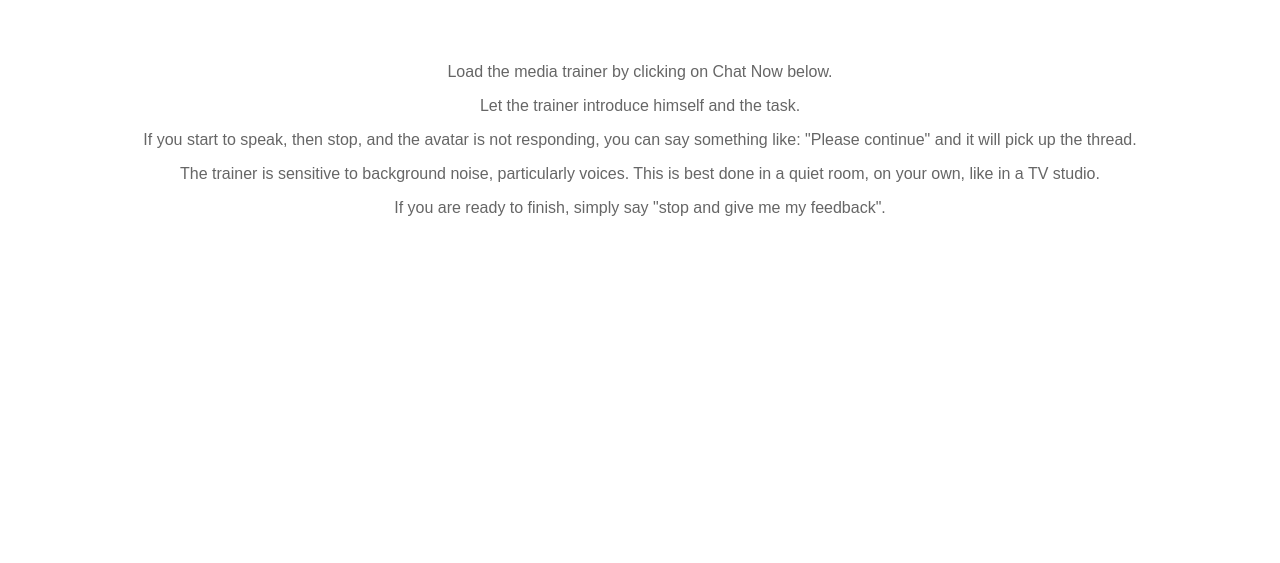
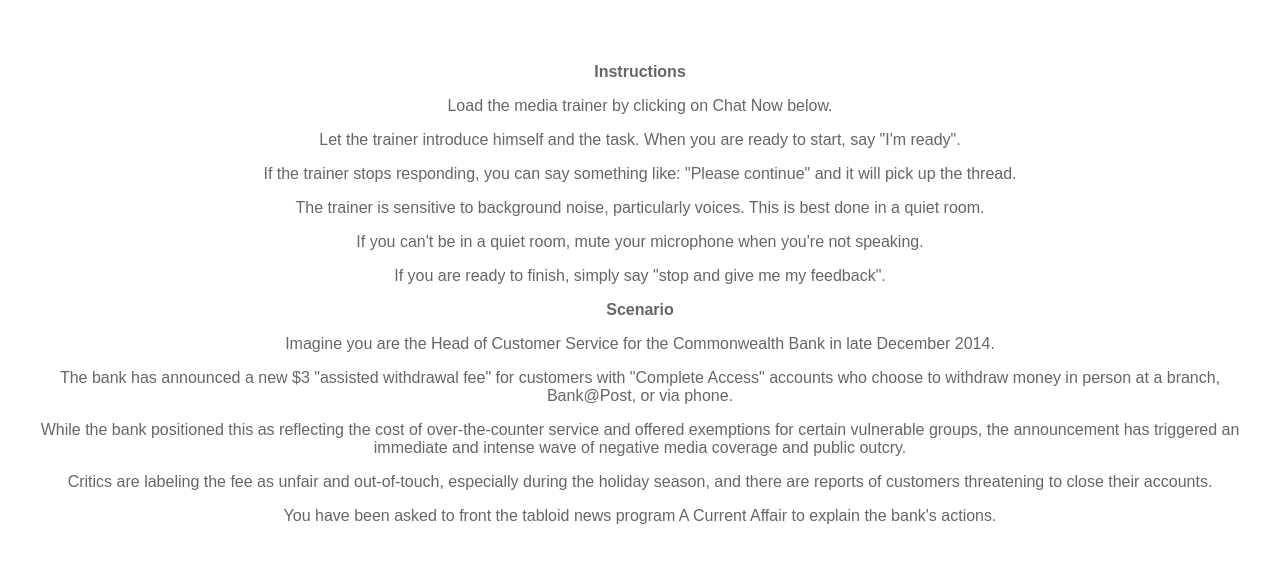
Before and after one commit to shaunmdavies/heygen-demo-media, a plain HTML site: page index.html in a window 1280 px wide. Shown: the part 111-674 px from the top of the page. Drawn offline with Linux system fonts and the light colour scheme.

Commit message:
Committing

```diff
--- a/index.html
+++ b/index.html
@@ -35,11 +35,21 @@
     <h1>Interactive Avatar Proof of Concept</h1>
 
     <div class="content-area">
+        <p><b>Instructions</b></p>
         <p>Load the media trainer by clicking on Chat Now below.</p>
-		<p>Let the trainer introduce himself and the task.</p>
-		<p>If you start to speak, then stop, and the avatar is not responding, you can say something like: "Please continue" and it will pick up the thread.</p>
-	    	<p>The trainer is sensitive to background noise, particularly voices. This is best done in a quiet room, on your own, like in a TV studio.</p>
-	    	<p>If you are ready to finish, simply say "stop and give me my feedback".</p>
+		<p>Let the trainer introduce himself and the task. When you are ready to start, say "I'm ready".</p>
+		<p>If the trainer stops responding, you can say something like: "Please continue" and it will pick up the thread.</p>
+	    <p>The trainer is sensitive to background noise, particularly voices. This is best done in a quiet room.</p>
+        <p>If you can't be in a quiet room, mute your microphone when you're not speaking.</p>
+	    <p>If you are ready to finish, simply say "stop and give me my feedback".</p>
+        <p></p>
+        <p><b>Scenario</b></p>
+        <p>Imagine you are the Head of Customer Service for the Commonwealth Bank in late December 2014.
+        <p>The bank has announced a new $3 "assisted withdrawal fee" for customers with "Complete Access" accounts who choose to withdraw money in person at a branch, Bank@Post, or via phone.</p>
+        <p>While the bank positioned this as reflecting the cost of over-the-counter service and offered exemptions for certain vulnerable groups, the announcement has triggered an immediate and intense wave of negative media coverage and public outcry.</p>
+        <p>Critics are labeling the fee as unfair and out-of-touch, especially during the holiday season, and there are reports of customers threatening to close their accounts.</p>
+        <p>You have been asked to front the tabloid news program A Current Affair to explain the bank's actions.</p>
+
     </div>
 
     <script>
```
